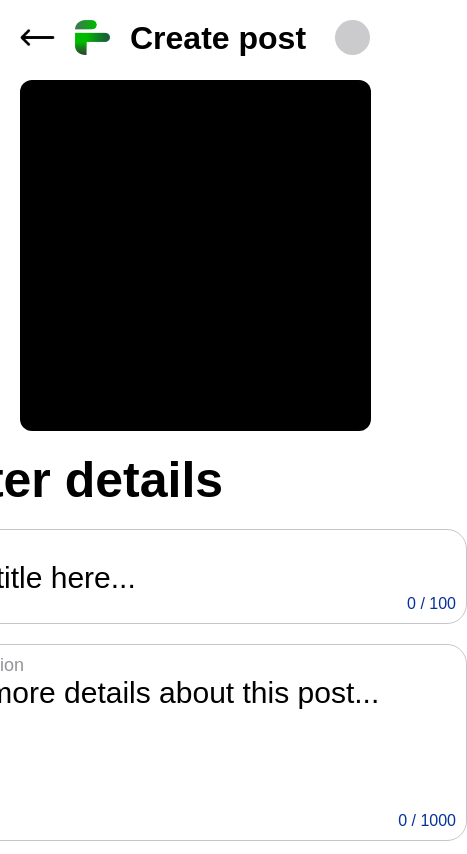
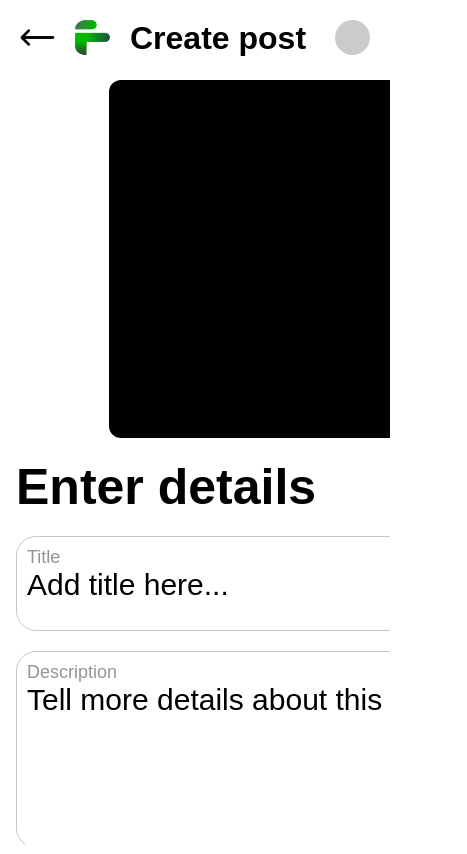
Before and after one commit to creatorjjoe-sudo/FeelAmong, a React (Vite) app in the folder FrontEnd/: page /post-create-one in a window 390 px wide. Shown: the whole page, 467 px wide, since content can reach past the window. Built offline with nearby package versions, Linux system fonts and the light colour scheme; sample sign-in values are in the browser's storage.

Commit message:
feat: Add mobile image preview and enhance layout for post creation

```diff
--- a/FrontEnd/src/components/createpost/FormBody.jsx
+++ b/FrontEnd/src/components/createpost/FormBody.jsx
@@ -151,42 +151,26 @@ function FormBody() {
       <div className="right-els">
         <div className="form-container">
           <form className="post-form" onSubmit={handleShare}>
+            <div className="post-image-grid-mobile-preview">
+              <PostImageGrid
+                images={imageFiles.map(({ file, previewUrl }) => ({ src: previewUrl, alt: file.name }))}
+              />
+            </div>
             <h2>Enter details</h2>
 
             <div className="title-container">
               <p className="option-text">Title</p>
-              <input
-                type="text"
-                value={title}
-                onChange={(event) => setTitle(event.target.value)}
-                maxLength={100}
-                placeholder="Add title here..."
-                required
-              />
+              <input type="text" value={title} onChange={(event) => setTitle(event.target.value)} maxLength={100} placeholder="Add title here..." required/>
               <p className="value-length">{title.length} / 100</p>
             </div>
 
             <div className="description-container">
               <p className="option-text">Description</p>
-              <textarea
-                cols={30}
-                rows={4}
-                value={description}
-                onChange={(event) => setDescription(event.target.value)}
-                maxLength={1000}
-                placeholder="Tell more details about this post..."
-                style={{ resize: 'none' }}
-              />
+              <textarea cols={30} rows={4} value={description} onChange={(event) => setDescription(event.target.value)} maxLength={1000} placeholder="Tell more details about this post..." style={{ resize: 'none' }}/>
               <p className="value-length">{description.length} / 1000</p>
             </div>
 
-            <input
-              type="file"
-              accept="image/*"
-              id="upload-button"
-              multiple
-              onChange={handleImageSelection}
-            />
+            <input type="file" accept="image/*" id="upload-button" multiple onChange={handleImageSelection}/>
             <div className="upload-button-area">
               <label htmlFor="upload-button">Add photos</label>
               <img src={ICONS.addPhoto} alt="" />
@@ -197,56 +181,28 @@ function FormBody() {
                 {imageFiles.map(({ file }, index) => (
                   <li key={`${file.name}-${file.lastModified}-${index}`}>
                     <span>{file.name}</span>
-                    <button
-                      type="button"
-                      onClick={() => removeImage(index)}
-                      aria-label={`Remove ${file.name}`}
-                    >
-                      Remove
-                    </button>
+                    <button type="button" onClick={() => removeImage(index)} aria-label={`Remove ${file.name}`}>Remove</button>
                   </li>
                 ))}
               </ul>
             )}
 
             <div className="visibility" ref={visibilityRef}>
-              <button
-                className="upper"
-                type="button"
-                aria-expanded={visibilityOpen}
-                aria-haspopup="listbox"
-                onClick={() => setVisibilityOpen((open) => !open)}
-              >
+              <button className="upper" type="button" aria-expanded={visibilityOpen} aria-haspopup="listbox" onClick={() => setVisibilityOpen((open) => !open)}>
                 <p className="option-text">Visibility</p>
-                <img
-                  className={visibilityOpen ? 'visibility-arrow open' : 'visibility-arrow'}
-                  src={ICONS.arrowDown}
-                  alt=""
-                />
+                <img className={visibilityOpen ? 'visibility-arrow open' : 'visibility-arrow'} src={ICONS.arrowDown} alt=""/>
               </button>
               <div className="lower">
                 <p className="option-value">
                   {VISIBILITY_OPTIONS.find((option) => option.value === visibility).label}
                 </p>
-                <img
-                  src={VISIBILITY_OPTIONS.find((option) => option.value === visibility).icon}
-                  alt=""
-                />
+                <img src={VISIBILITY_OPTIONS.find((option) => option.value === visibility).icon} alt=""/>
               </div>
               {visibilityOpen && (
                 <div className="visibility-options" role="listbox" aria-label="Post visibility">
                   {VISIBILITY_OPTIONS.map((option) => (
-                    <button
-                      key={option.value}
-                      className="visibility-option"
-                      type="button"
-                      role="option"
-                      aria-selected={visibility === option.value}
-                      onClick={() => {
-                        setVisibility(option.value)
-                        setVisibilityOpen(false)
-                      }}
-                    >
+                    <button key={option.value} className="visibility-option" type="button" role="option" aria-selected={visibility === option.value} onClick={() => {
+                        setVisibility(option.value); setVisibilityOpen(false)}}>
                       <img src={option.icon} alt="" />
                       <span>{option.label}</span>
                     </button>
--- a/FrontEnd/src/styles/components/createpost/formbody.css
+++ b/FrontEnd/src/styles/components/createpost/formbody.css
@@ -8,17 +8,25 @@
 
 
 .left-els {
+ position: relative;
  width: min(400px, 40vw);
- aspect-ratio: 1;
+ height: min(400px, 40vw);
  flex: 0 0 min(400px, 40vw);
+ min-width: 0;
  overflow: hidden;
  border-radius: 12px;
  background: #000;
 }
 
 .post-image-grid-preview {
+ position: absolute;
+ inset: 0;
  width: 100%;
  height: 100%;
+}
+
+.post-image-grid-mobile-preview {
+ display: none;
 }
 
 .right-els {
@@ -317,19 +325,51 @@
 @media screen and (max-width: 900px) {
  .left-els {
   width: min(400px, 35vw);
+  height: min(400px, 35vw);
   flex-basis: min(400px, 35vw);
  }
 }
 
-@media screen and (max-width: 700px) {
+@media screen and (max-width: 800px) {
  .create-container {
   flex-direction: column;
   align-items: center;
   gap: 20px;
+  height: auto;
+  margin-top: 0;
  }
 
  .left-els {
-  width: min(400px, 90vw);
-  flex-basis: auto;
+  display: none;
+ }
+
+ .right-els {
+  display: block;
+  flex: none;
+  width: 100%;
+  overflow: visible;
+ }
+
+ .form-container,
+ .post-form {
+  width: 100%;
+ }
+
+ .post-image-grid-mobile-preview {
+  display: block;
+  position: relative;
+  width: min(400px, calc(100vw - 32px));
+  aspect-ratio: 1 / 1;
+  overflow: hidden;
+  border-radius: 12px;
+  background: #000;
+  margin: 0 auto 20px;
+ }
+
+ .post-image-grid-mobile-preview .post-image-grid {
+  position: absolute;
+  inset: 0;
+  width: 100%;
+  height: 100%;
  }
 }
--- a/FrontEnd/src/styles/pages/createpost.css
+++ b/FrontEnd/src/styles/pages/createpost.css
@@ -5,3 +5,13 @@
  padding-top: 70px;
  height: 100vh;
 }
+
+@media screen and (max-width: 800px) {
+ .post-create-container {
+  align-items: flex-start;
+  justify-content: flex-start;
+  height: 100vh;
+  overflow-y: auto;
+  padding: 80px 16px 24px;
+ }
+}
```
